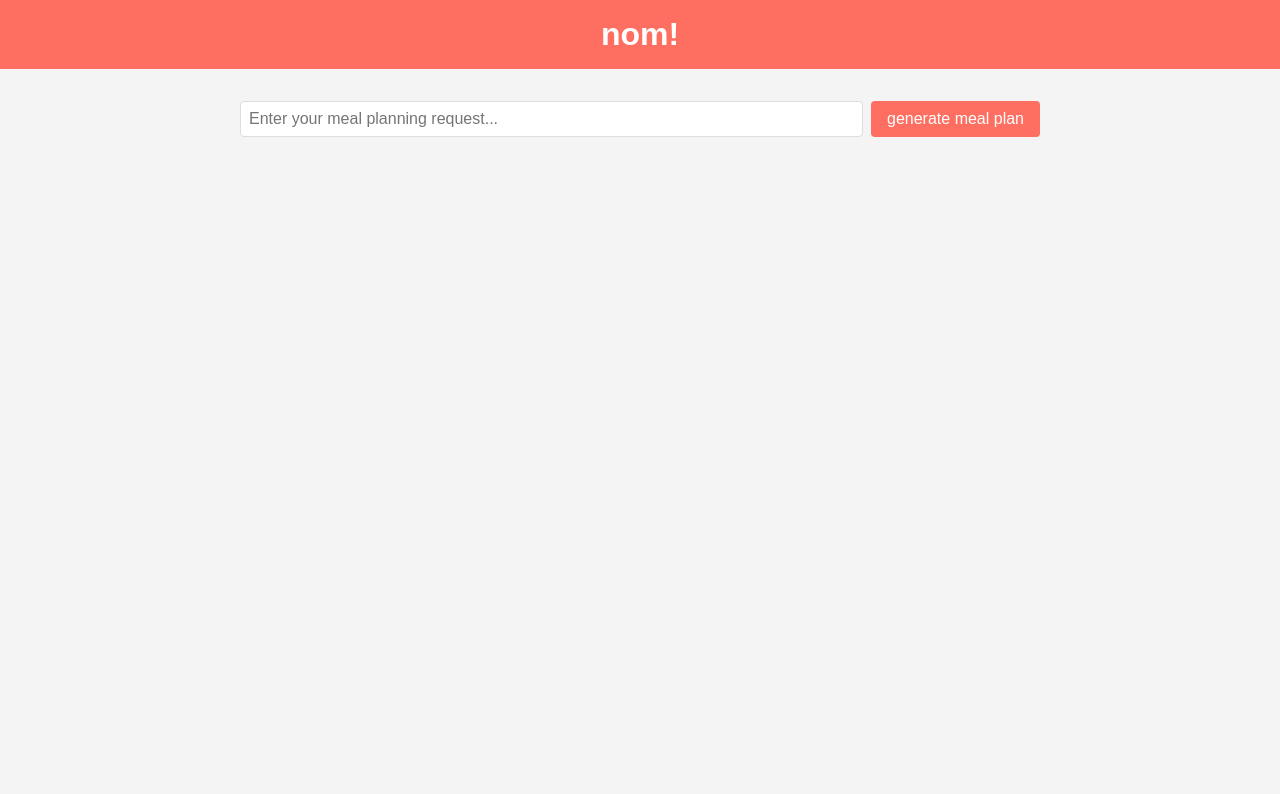
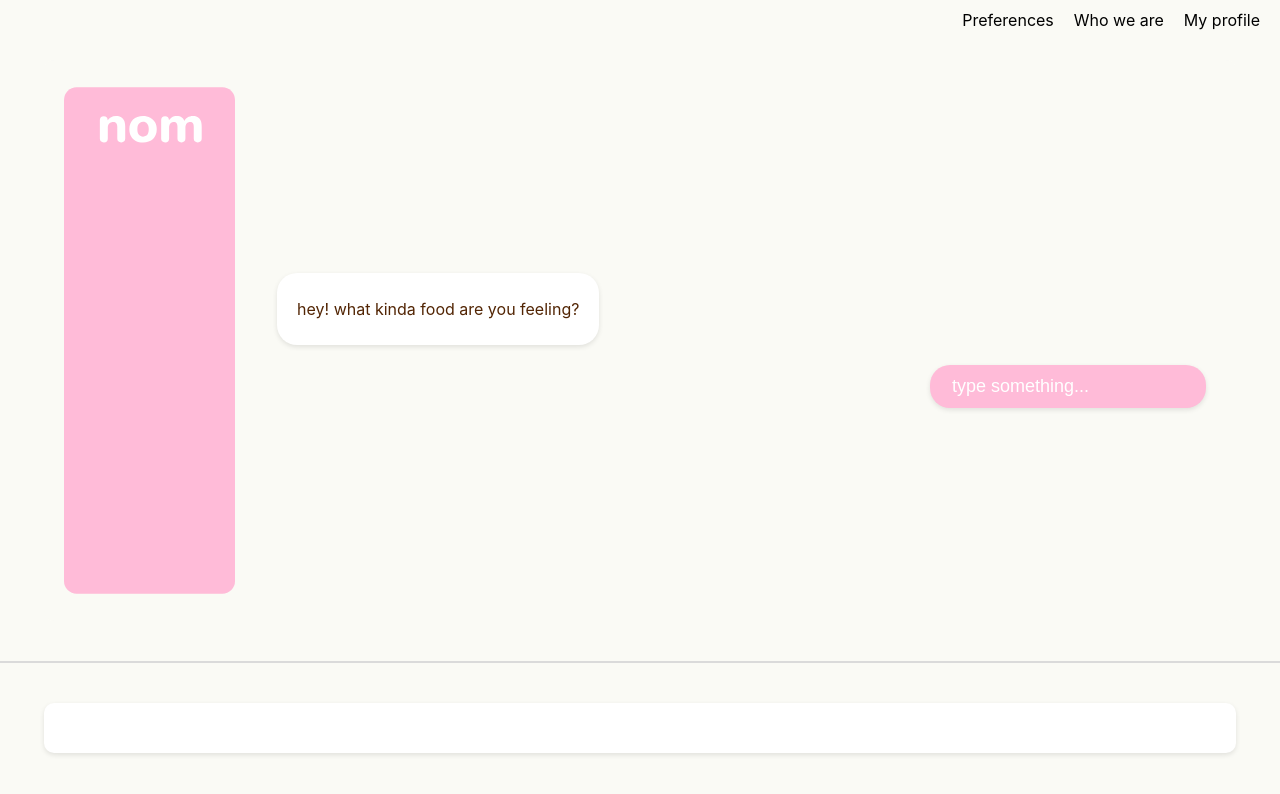
Before and after one commit to areverii/nom, a website: page public/mealplan.html in a window 1280 px wide. Drawn offline with Linux system fonts and the light colour scheme.

Commit message:
wip style overhaul

```diff
--- a/public/mealplan.html
+++ b/public/mealplan.html
@@ -7,16 +7,29 @@
     <link rel="stylesheet" href="styles.css">
 </head>
 <body>
-    <header>
-        <h1>nom!</h1>
+    <header class="header">
+        <ul>
+            <li><a href="#">Preferences</a></li>
+            <li><a href="#">Who we are</a></li>
+            <li><a href="#">My profile</a></li>
+        </ul>
     </header>
-    <main>
-        <section id="input-section">
-            <form id="meal-form">
-                <input type="text" id="meal-input" placeholder="Enter your meal planning request..." required>
-                <button type="submit">generate meal plan</button>
-            </form>
-        </section>
+    <main class="main">
+        <div class="chat-container">
+            <div class="nom-logo-container">
+                <img src="assets/nom_left_box.svg" alt="Nom background" class="nom-background">
+                <img src="assets/nom.svg" alt="Nom logo" class="nom-logo">
+            </div>
+            <div class="chat-box">
+                <div class="chat-bubble left">
+                    <p>hey! what kinda food are you feeling?</p>
+                </div>
+                <div class="chat-bubble right">
+                    <input type="text" placeholder="type something...">
+                </div>
+            </div>
+        </div>
+        <div class="divider"></div>
         <section id="output-section">
             <div id="meal-plan"></div>
         </section>
--- a/public/mealplan.js
+++ b/public/mealplan.js
@@ -1,51 +1,41 @@
 document.getElementById('meal-form').addEventListener('submit', async (event) => {
     event.preventDefault();
+    const input = document.getElementById('meal-input').value;
 
-    const query = document.getElementById('meal-input').value;
+    // Clear the input field
+    document.getElementById('meal-input').value = '';
 
-    try {
-        const response = await fetch('/generate', {
-            method: 'POST',
-            headers: {
-                'Content-Type': 'application/json'
-            },
-            body: JSON.stringify({ query })
-        });
+    // Append user message to chat
+    appendMessage(input, 'user');
 
-        const data = await response.json();
-        displayMealPlan(data);
-    } catch (error) {
-        console.error('Error generating meal plan:', error);
-    }
+    // Call agent function and handle response
+    const response = await callAgent(input);
+    appendMessage(response, 'bot');
+
+    // Handle meal plan display
+    displayMealPlan(response.meal_plan);
 });
 
-function displayMealPlan(data) {
-    const mealPlanDiv = document.getElementById('meal-plan');
-    mealPlanDiv.innerHTML = ''; // Clear previous content
+function appendMessage(message, sender) {
+    const chatContainer = document.querySelector('.chat-container');
+    const messageElement = document.createElement('div');
+    messageElement.classList.add('chat-message', sender);
+    messageElement.innerHTML = `<p>${message}</p>`;
+    chatContainer.appendChild(messageElement);
+}
 
-    const daysOfWeek = ['Monday', 'Tuesday', 'Wednesday', 'Thursday', 'Friday', 'Saturday', 'Sunday'];
-
-    data.meal_plan.days.forEach((day, index) => {
-        const dayCard = document.createElement('div');
-        dayCard.className = 'day-card';
-
-        const dayTitle = document.createElement('h3');
-        dayTitle.textContent = daysOfWeek[(day.day - 1) % 7]; // Use modulo to wrap around the week
-        dayCard.appendChild(dayTitle);
-
-        const mealsList = document.createElement('ul');
-
-        for (const [mealType, meal] of Object.entries(day.meals)) {
-            const mealItem = document.createElement('li');
-            mealItem.textContent = `${mealType.charAt(0).toUpperCase() + mealType.slice(1)}: ${meal}`;
-            mealsList.appendChild(mealItem);
-        }
-
-        dayCard.appendChild(mealsList);
-        mealPlanDiv.appendChild(dayCard);
+function displayMealPlan(mealPlan) {
+    const mealPlanContainer = document.getElementById('meal-plan');
+    mealPlanContainer.innerHTML = '';
+    mealPlan.days.forEach(day => {
+        const mealCard = document.createElement('div');
+        mealCard.classList.add('meal-card');
+        mealCard.innerHTML = `
+            <h3>${day.day}</h3>
+            <p><strong>Breakfast:</strong> ${day.meals.breakfast}</p>
+            <p><strong>Lunch:</strong> ${day.meals.lunch}</p>
+            <p><strong>Dinner:</strong> ${day.meals.dinner}</p>
+        `;
+        mealPlanContainer.appendChild(mealCard);
     });
-
-    const responseText = document.createElement('p');
-    responseText.textContent = data.response;
-    mealPlanDiv.insertBefore(responseText, mealPlanDiv.firstChild);
 }
--- a/public/styles.css
+++ b/public/styles.css
@@ -1,85 +1,159 @@
-body {
-    font-family: Arial, sans-serif;
-    background-color: #f4f4f4;
+/* General styles */
+body, html {
     margin: 0;
     padding: 0;
+    font-family: 'Inter', sans-serif;
+    background: #FAFAF5;
 }
 
-header {
-    background-color: #ff6f61;
-    color: #fff;
-    text-align: center;
-    padding: 1em 0;
+/* Header styles */
+.header {
+    display: flex;
+    justify-content: flex-end;
+    padding: 10px 20px;
+    background: #FAFAF5;
 }
 
-header h1 {
+.header ul {
+    list-style-type: none;
+    display: flex;
+    gap: 20px;
     margin: 0;
-    font-size: 2em;
 }
 
-main {
-    padding: 2em;
-    max-width: 800px;
-    margin: 0 auto;
+.header ul li {
+    list-style: none;
 }
 
-#input-section {
-    margin-bottom: 2em;
+.header ul li a {
+    text-decoration: none;
+    color: #000;
+    font-weight: 400;
 }
 
-#meal-form {
+/* Main content area */
+.main {
     display: flex;
-    justify-content: space-between;
+    flex-direction: column;
+    align-items: center;
+    width: 100%;
 }
 
-#meal-input {
-    flex-grow: 1;
-    padding: 0.5em;
-    font-size: 1em;
-    border: 1px solid #ddd;
-    border-radius: 4px;
-    margin-right: 0.5em;
+/* Chat container */
+.chat-container {
+    display: flex;
+    align-items: center;
+    justify-content: space-between;
+    width: 90%;
+    max-width: 1371px;
+    background: #FAFAF5;
+    padding: 20px;
+    border-radius: 10px;
+    margin: 20px 0;
+    position: relative;
 }
 
-#meal-form button {
-    background-color: #ff6f61;
-    color: #fff;
-    border: none;
-    padding: 0.5em 1em;
-    font-size: 1em;
-    border-radius: 4px;
-    cursor: pointer;
+/* NOM logo container */
+.nom-logo-container {
+    position: relative;
+    width: 176px;
+    height: 521px;
 }
 
-#meal-form button:hover {
-    background-color: #ff4c3b;
+.nom-background {
+    position: absolute;
+    top: 0;
+    left: 0;
+    width: 100%;
+    height: 100%;
 }
 
-#output-section h2 {
-    text-align: center;
-    margin-bottom: 1em;
+.nom-logo {
+    position: absolute;
+    top: 35px;
+    left: 35px;
+    width: 60%;
 }
 
-.day-card {
-    background-color: #fff;
-    border: 1px solid #ddd;
-    border-radius: 8px;
-    padding: 1em;
-    margin-bottom: 1em;
-    box-shadow: 0 2px 4px rgba(0, 0, 0, 0.1);
+/* Chat box area */
+.chat-box {
+    display: flex;
+    flex-direction: column;
+    align-items: flex-start;
+    flex-grow: 1;
+    padding-left: 2rem;
+    width: calc(100% - 176px);
 }
 
-.day-card h3 {
-    margin-top: 0;
-    margin-bottom: 0.5em;
-    color: #ff6f61;
+/* Chat bubbles */
+.chat-bubble {
+    display: flex;
+    align-items: center;
+    padding: 10px 20px;
+    border-radius: 20px;
+    margin: 10px;
+    max-width: 60%;
+    box-shadow: 0 2px 5px rgba(0, 0, 0, 0.1);
 }
 
-.day-card ul {
-    list-style: none;
-    padding: 0;
+.chat-bubble.left {
+    background: #fff;
+    color: #522504;
 }
 
-.day-card li {
-    padding: 0.25em 0;
+.chat-bubble.right {
+    background: #FFBBD8;
+    color: #fff;
+    align-self: flex-end;
 }
+
+.chat-bubble.right input {
+    border: none;
+    background: transparent;
+    color: #fff;
+    font-size: 18px;
+    width: 100%;
+}
+
+.chat-bubble.right input::placeholder {
+    color: #fff;
+}
+
+/* Divider */
+.divider {
+    width: 100%;
+    height: 2px;
+    background: #DADADA;
+    margin: 20px 0;
+}
+
+/* Meal plan section */
+#output-section {
+    width: 90%;
+    max-width: 1371px;
+    background: #fff;
+    padding: 20px;
+    border-radius: 10px;
+    box-shadow: 0 2px 5px rgba(0, 0, 0, 0.1);
+    margin: 20px 0;
+}
+
+#meal-plan {
+    margin-top: 10px;
+    display: flex;
+    overflow-x: auto;
+}
+
+.meal-card {
+    background: #fff;
+    border-radius: 10px;
+    box-shadow: 0 2px 5px rgba(0, 0, 0, 0.1);
+    margin: 10px;
+    padding: 20px;
+    flex: 0 0 auto;
+}
+
+.meal-card h3 {
+    margin-top: 0;
+    font-family: 'Nunito', sans-serif;
+}
```
Also changed, not shown: public/assets/divider.svg (added), public/assets/nom.svg (added), public/assets/nom_left_box.svg (added).
